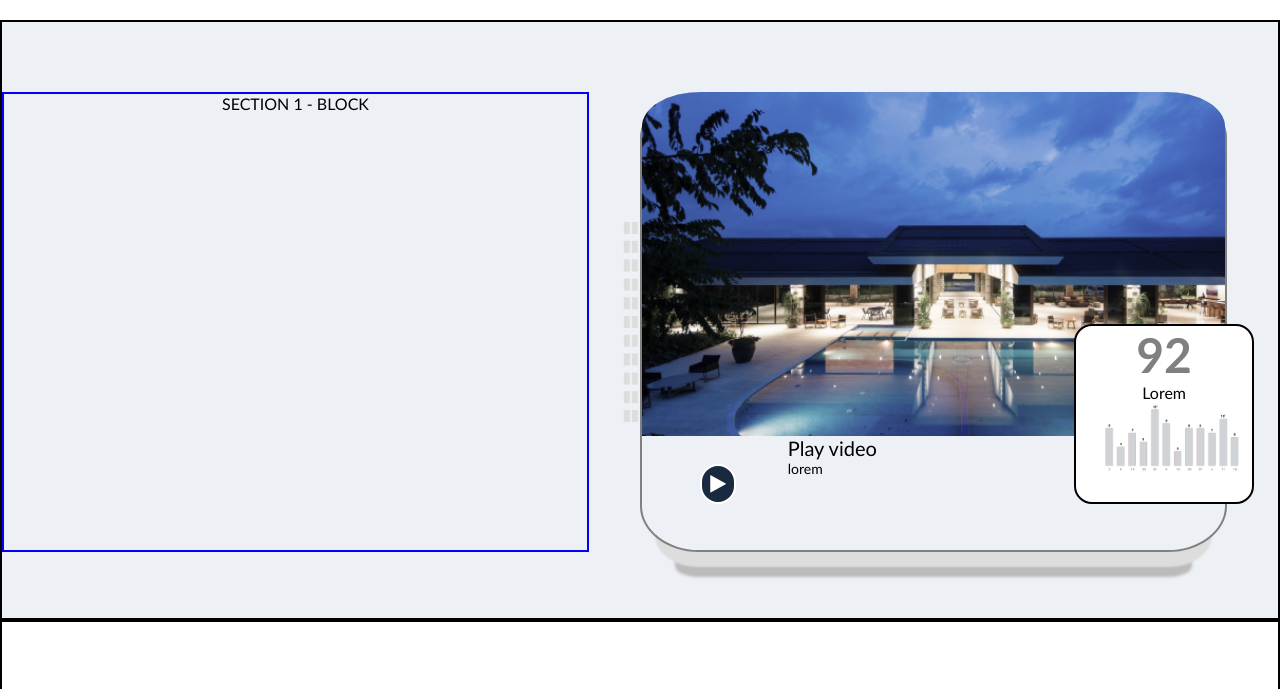
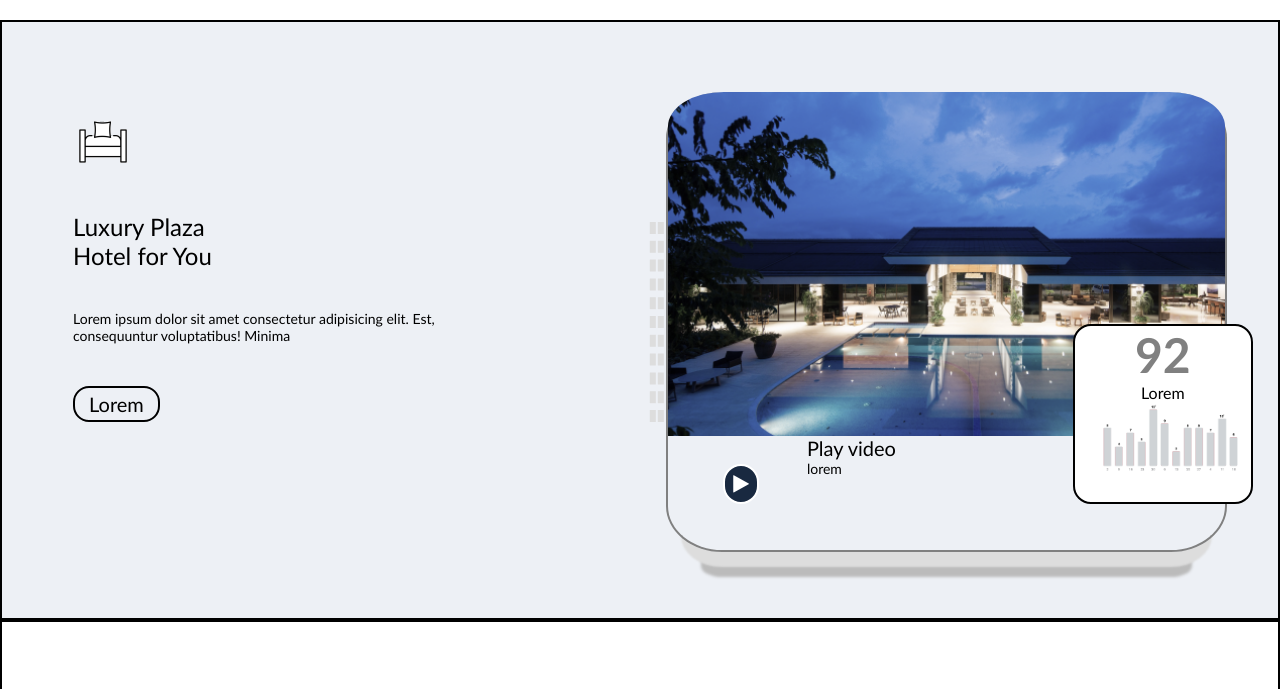
Before and after one commit to VytautasValutis/04-Hotel, a website: page index.html in a window 1280 px wide. Shown: the part 800-1489 px from the top of the page. Drawn offline with Linux system fonts and the light colour scheme.

Commit message:
Block-txt ok

```diff
--- a/css/component/button.css
+++ b/css/component/button.css
@@ -9,5 +9,5 @@
     padding: 0.2em 0.7em;
 }
 .btn:hover {
-    box-shadow: 0 4px 8px lightgray;
+    box-shadow: 0 4px 8px #222;
 }
--- a/css/pages/central.css
+++ b/css/pages/central.css
@@ -10,15 +10,33 @@
     background-color: #fff;
 }
 .main-sec-block-txt {
-    width: 46%;
-    border: 2px solid blue;
+    width: 44%;
+    margin-left: 4%;
     display: block;
     margin-top: 70px;
     height: 460px;
     float: left;
+    text-align: left;
+}
+.main-sec-block-txt > h2 {
+    font-weight: lighter;
+    margin-left: 0;
+    padding: 20px;
+}
+.main-sec-block-txt > p {
+    padding: 20px;
+    font-size: 14px;
+    width: 80%;
+    margin-bottom: 30px;
+}
+.button-01 {
+    color: #000;
+    margin-left: 20px;
+    border-color: #000;
+    background-color: #EDF0F5;
 }
 .main-sec-block-txt-pic {
-    width: 46%;
+    width: 44%;
     border: 2px solid gray;
     border-top: none;
     display: block;
--- a/index.html
+++ b/index.html
@@ -83,7 +83,10 @@
     <main class="screen-block">
         <section class="main-block">
             <div class="main-sec-block-txt">
-                SECTION 1 - BLOCK
+                <img class="symbol" src="./img/hotel-bed.png" alt="Smoll bad pic">
+                <h2>Luxury Plaza<br>Hotel for You</h2>
+                <p>Lorem ipsum dolor sit amet consectetur adipisicing elit. Est, consequuntur voluptatibus! Minima </p>
+                <a class="btn button-01" href="#">Lorem</a>
             </div>
             <div class="main-sec-block-txt-pic">
                 <img class="pic-01" src="./img/pic-01.png" alt="Paveiksliukas 01">
```
Also changed, not shown: img/hotel-bed.jpg (added), img/hotel-bed.png (added).
